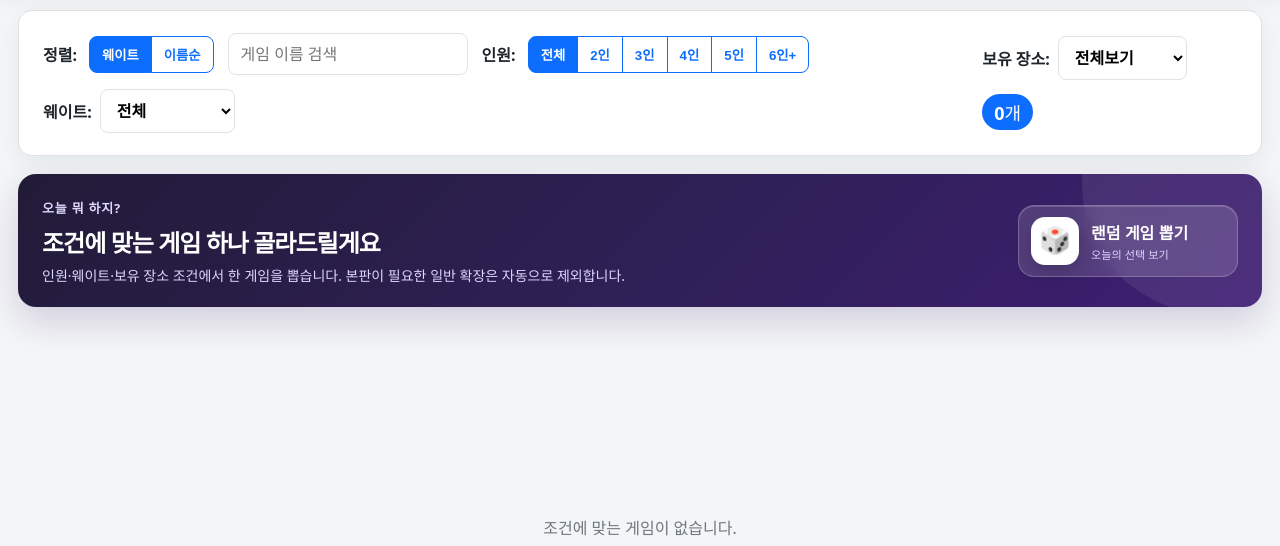
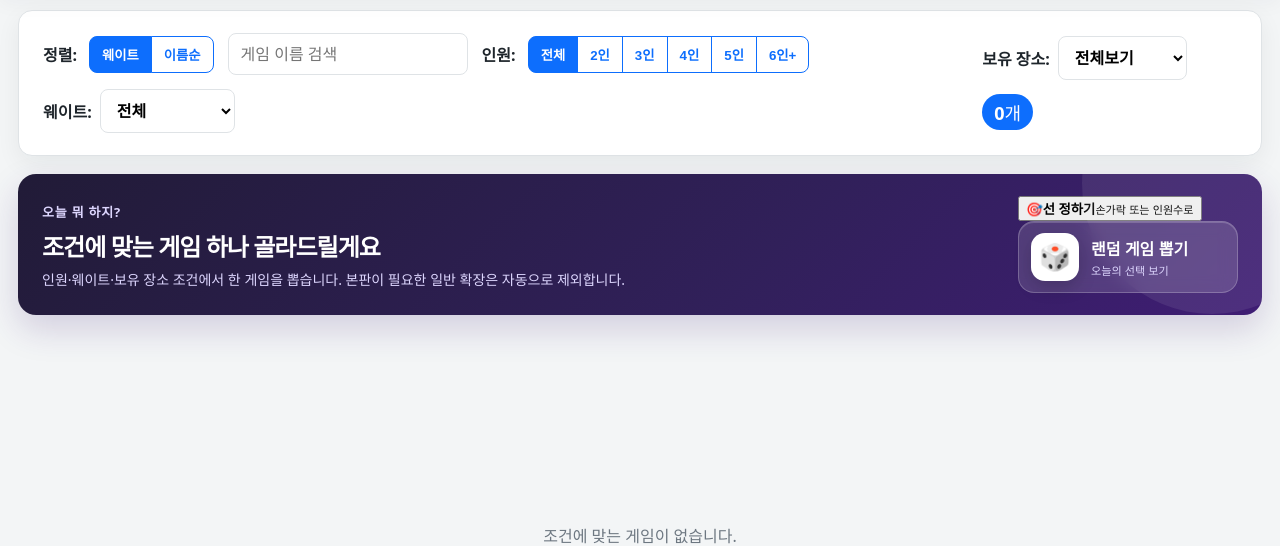
Before and after one commit to blissmovie0109-eng/club-boardgame-shelf, a Flask app: page / in a window 1280 px wide. Shown: the part 161-707 px from the top of the page. Run offline with Flask 3, Linux system fonts and the light colour scheme; data that the repository does not hold is empty; some libraries are stand-ins or nearby versions.

Commit message:
Add first player picker to home page

```diff
--- a/templates/index.html
+++ b/templates/index.html
@@ -55,7 +55,10 @@
       <h2>조건에 맞는 게임 하나 골라드릴게요</h2>
       <p>인원·웨이트·보유 장소 조건에서 한 게임을 뽑습니다. 본판이 필요한 일반 확장은 자동으로 제외합니다.</p>
     </div>
-    <button id="randomPick" class="random-hero-button" type="button"><span class="dice-orb">🎲</span><span><b>랜덤 게임 뽑기</b><small>오늘의 선택 보기</small></span></button>
+    <div class="picker-tools">
+      <button id="firstPlayerOpen" class="first-player-open" type="button"><span class="target-orb">🎯</span><span><b>선 정하기</b><small>손가락 또는 인원수로</small></span></button>
+      <button id="randomPick" class="random-hero-button" type="button"><span class="dice-orb">🎲</span><span><b>랜덤 게임 뽑기</b><small>오늘의 선택 보기</small></span></button>
+    </div>
   </section>
 
   <section id="todayPick" class="today-pick hidden" aria-live="polite">
@@ -80,5 +83,42 @@
     <button id="nextPage" type="button">다음 →</button>
   </nav>
 </main>
+
+<div id="firstPlayerModal" class="first-player-modal hidden" role="dialog" aria-modal="true" aria-labelledby="firstPlayerTitle">
+  <div class="first-player-shell">
+    <button id="firstPlayerClose" class="first-player-close" type="button" aria-label="선 정하기 닫기">×</button>
+    <div class="first-player-heading">
+      <span class="first-player-kicker">BOARD GAME TOOL</span>
+      <h2 id="firstPlayerTitle">🎯 선 정하기</h2>
+      <p>이름 입력 없이 바로 골라보세요.</p>
+    </div>
+
+    <section class="finger-picker-section">
+      <div class="first-player-section-title"><b>손가락으로 정하기</b><span>모두 한 손가락씩 화면에 올려주세요</span></div>
+      <div id="touchArena" class="touch-arena">
+        <div class="touch-arena-guide">
+          <div class="touch-hand">☝️</div>
+          <b id="touchGuideTitle">2명 이상 손가락을 올려주세요</b>
+          <span id="touchGuideText">손가락이 모이면 자동으로 추첨합니다.</span>
+        </div>
+        <div id="touchPoints" class="touch-points"></div>
+        <div id="touchCountdown" class="touch-countdown hidden"></div>
+        <div id="touchWinner" class="touch-winner hidden"><span>🎉</span><b>이 손가락이 선!</b></div>
+      </div>
+      <button id="touchReset" class="touch-reset hidden" type="button">다시 뽑기</button>
+    </section>
+
+    <section class="number-picker-section">
+      <div class="first-player-section-title"><b>인원수로 바로 정하기</b><span>테이블이 크거나 멀리 앉아 있을 때</span></div>
+      <div id="playerNumberButtons" class="player-number-buttons">
+        {% for n in range(2, 11) %}<button type="button" data-count="{{ n }}">{{ n }}명</button>{% endfor %}
+      </div>
+      <div id="numberPickResult" class="number-pick-result hidden" aria-live="polite"></div>
+    </section>
+  </div>
+</div>
+
+<link rel="stylesheet" href="{{ url_for('static', filename='first-player.css') }}">
 <script src="{{ url_for('static', filename='app.js') }}"></script>
+<script src="{{ url_for('static', filename='first-player.js') }}"></script>
 {% endblock %}
```
